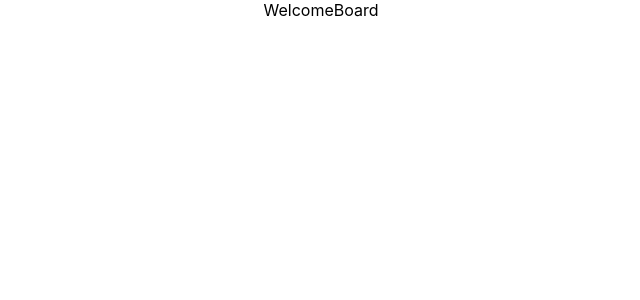
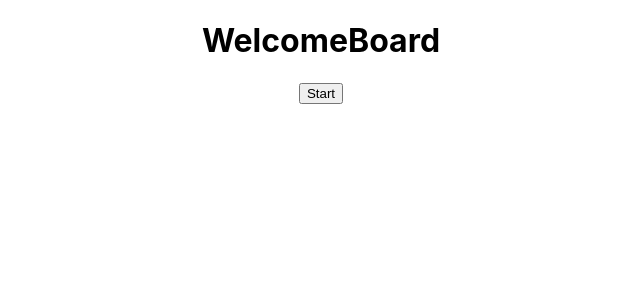
Before and after one commit to rkvtsn/cubic-mages, a React (Create React App) app: page / in a window 1280 px wide. Shown: the top 300 px of the page, without its empty margins (319-959 px from the left). Built offline with nearby package versions, Linux system fonts and the light colour scheme.

Commit message:
[world map] - added page

```diff
--- a/package.json
+++ b/package.json
@@ -41,5 +41,8 @@
       "last 1 firefox version",
       "last 1 safari version"
     ]
+  },
+  "devDependencies": {
+    "@types/styled-components": "^5.1.25"
   }
 }
--- a/public/index.html
+++ b/public/index.html
@@ -6,8 +6,8 @@
     <meta name="viewport" content="width=device-width, initial-scale=1" />
     <meta name="theme-color" content="#000000" />
     <meta
-      name="description"
-      content="Web site created using create-react-app"
+      name=""
+      content=""
     />
     <link rel="apple-touch-icon" href="%PUBLIC_URL%/logo192.png" />
     <!--
@@ -24,7 +24,7 @@
       work correctly both with client-side routing and a non-root public URL.
       Learn how to configure a non-root public URL by running `npm run build`.
     -->
-    <title>React App</title>
+    <title>Cubic Mages</title>
   </head>
   <body>
     <noscript>You need to enable JavaScript to run this app.</noscript>
--- a/src/RouterView/routeKeys.ts
+++ b/src/RouterView/routeKeys.ts
@@ -1,3 +1,4 @@
 export enum RouterKeys {
   WelcomeBoard = "/",
+  WorldMap = "/world-map",
 }
--- a/src/RouterView/routes.tsx
+++ b/src/RouterView/routes.tsx
@@ -1,4 +1,5 @@
 import WelcomeBoard from "pages/WelcomeBoard";
+import WorldMap from "pages/WorldMap";
 import { RouterKeys } from "./routeKeys";
 
 interface RouterViewItem {
@@ -11,6 +12,10 @@ export const ROUTES: RouterViewItem[] = [
     path: RouterKeys.WelcomeBoard,
     element: <WelcomeBoard />,
   },
+  {
+    path: RouterKeys.WorldMap,
+    element: <WorldMap />,
+  },
 ];
 
 export default ROUTES;
--- a/src/pages/WelcomeBoard/index.tsx
+++ b/src/pages/WelcomeBoard/index.tsx
@@ -1,5 +1,18 @@
+import { useCallback } from "react";
+import { useNavigate } from "react-router-dom";
+import { RouterKeys } from "RouterView/routeKeys";
+
 const WelcomeBoard = () => {
-  return <div>WelcomeBoard</div>;
+  const navigate = useNavigate();
+  const handleOnStartClick = useCallback(() => {
+    navigate(RouterKeys.WorldMap);
+  }, [navigate]);
+  return (
+    <div>
+      <h1>WelcomeBoard</h1>
+      <button onClick={handleOnStartClick}>Start</button>
+    </div>
+  );
 };
 
 export default WelcomeBoard;
```
Also changed, not shown: 1 other file (tests, documents, lock files or other folders).
